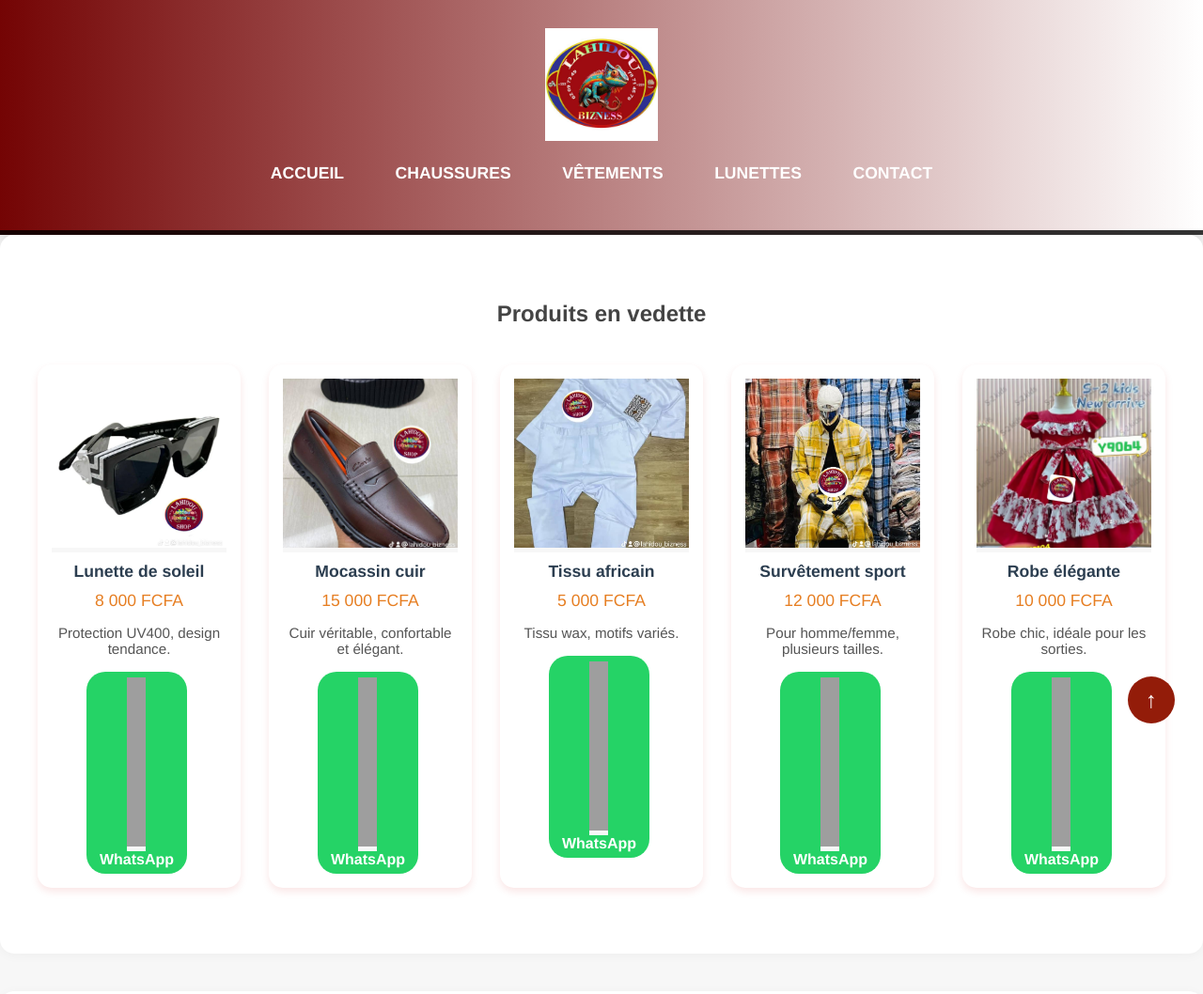
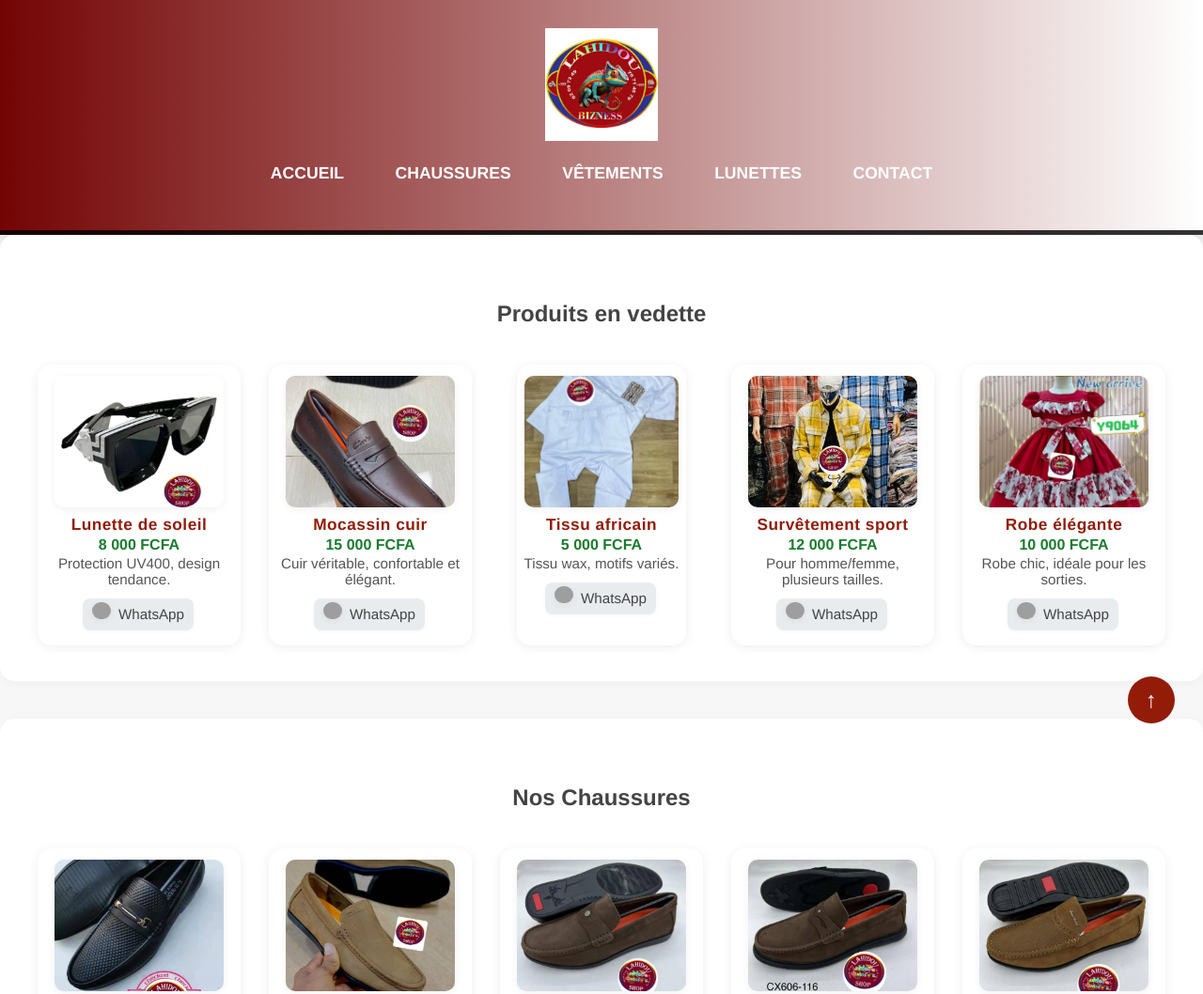
Before and after one commit to mouZz-mali/lahidou-bizness, a plain HTML site: page index.html in a window 1280 px wide. Shown: the top 1058 px of the page at 94% size. Drawn offline with Linux system fonts and the light colour scheme; grey boxes are pictures that could not be loaded.

Commit message:
Description de ta modification

```diff
--- a/lahidou.css
+++ b/lahidou.css
@@ -81,6 +81,7 @@ section.produits {
     border-radius: 15px;
     background: #fff;
     box-shadow: 0 2px 12px rgba(0,0,0,0.04);
+    padding-bottom: 18px;
 }
 
 .grid-container {
@@ -91,27 +92,28 @@ section.produits {
 }
 
 .produit {
-    background-color: #ffffff;
+    background: #fff;
     border-radius: 15px;
-    overflow: hidden;
-    box-shadow: 0 4px 8px rgba(210, 10, 10, 0.1);
-    transition: transform 0.4s ease, box-shadow 0.4s ease;
-    padding: 15px; /* Réduit l'espacement intérieur des produits */
+    box-shadow: 0 2px 12px rgba(0,0,0,0.07);
+    padding: 12px 8px 16px 8px;
+    margin: 0 auto;
+    transition: transform 0.25s, box-shadow 0.25s;
 }
 
 .produit:hover {
-    transform: scale(1.07) rotate(-1deg);
-    box-shadow: 0 16px 32px rgba(0,0,0,0.18);
+    transform: scale(1.03) translateY(-4px);
+    box-shadow: 0 8px 24px rgba(0,0,0,0.13);
 }
 
 .produit img {
     width: 100%;
-    height: 180px;
+    max-width: 180px;
+    height: 140px;
     object-fit: cover;
-    border-bottom: 5px solid #f7f7f7;
-    transition: transform 0.3s ease;
+    border-radius: 10px;
+    margin: 0 auto 8px auto;
     display: block;
-    margin: 0 auto;
+    box-shadow: 0 2px 8px rgba(0,0,0,0.06);
 }
 
 .produit:hover img {
@@ -119,17 +121,24 @@ section.produits {
 }
 
 .produit .nom-produit {
-    font-size: 1.1em; /* Réduit la taille du nom du produit */
-    font-weight: 600;
-    margin: 10px 0;
-    color: #2c3e50;
+    font-weight: bold;
+    font-size: 1.08em;
+    margin: 6px 0 2px 0;
+    color: #931c09;
+    letter-spacing: 0.5px;
 }
 
 .produit .prix-produit {
-    font-size: 1.1em; /* Réduit la taille du prix */
-    color: #e67e22;
-    font-weight: 500;
-    margin-bottom: 15px;
+    color: #1a7c2e;
+    font-weight: bold;
+    margin-bottom: 2px;
+    font-size: 1em;
+}
+
+.produit .desc-produit {
+    font-size: 0.97em;
+    color: #555;
+    margin-bottom: 8px;
 }
 
 .ajouter-panier {
@@ -178,31 +187,32 @@ footer a:hover {
 
 /* Buttons */
 .whatsapp-btn, .call-btn {
-    display: inline-block;
-    margin: 8px 5px 0 0;
-    padding: 6px 14px;
-    border-radius: 20px;
-    font-size: 1em;
+    display: inline-flex;
+    align-items: center;
+    gap: 4px;
+    background: #e9ecef;
+    color: #444;
+    border: none;
+    border-radius: 8px;
+    padding: 4px 10px;
+    font-size: 0.95em;
+    margin: 4px 2px 0 0;
     text-decoration: none;
-    color: white;
-    font-weight: bold;
-    transition: background 0.3s;
+    transition: background 0.2s, color 0.2s, transform 0.2s;
+    box-shadow: 0 1px 4px rgba(0,0,0,0.04);
 }
 
-.whatsapp-btn {
-    background: #25D366;
+.whatsapp-btn img, .call-btn img {
+    width: 18px;
+    height: 18px;
+    margin-right: 4px;
+    vertical-align: middle;
 }
 
-.whatsapp-btn:hover {
-    background: #128C7E;
-}
-
-.call-btn {
-    background: #1e90ff;
-}
-
-.call-btn:hover {
-    background: #005fa3;
+.whatsapp-btn:hover, .call-btn:hover {
+    background: #25d366;
+    color: #fff;
+    transform: scale(1.05);
 }
 
 /* Responsiveness */
@@ -226,6 +236,22 @@ footer a:hover {
     }
     .produit img {
         border-bottom: 3px solid #f7f7f7;
+    }
+}
+
+@media (max-width: 600px) {
+    .grid-container {
+        grid-template-columns: 1fr;
+        gap: 14px;
+        padding: 5px;
+    }
+    .produit img {
+        max-width: 100%;
+        height: 120px;
+    }
+    .whatsapp-btn, .call-btn {
+        font-size: 0.97em;
+        padding: 5px 8px;
     }
 }
 
```
